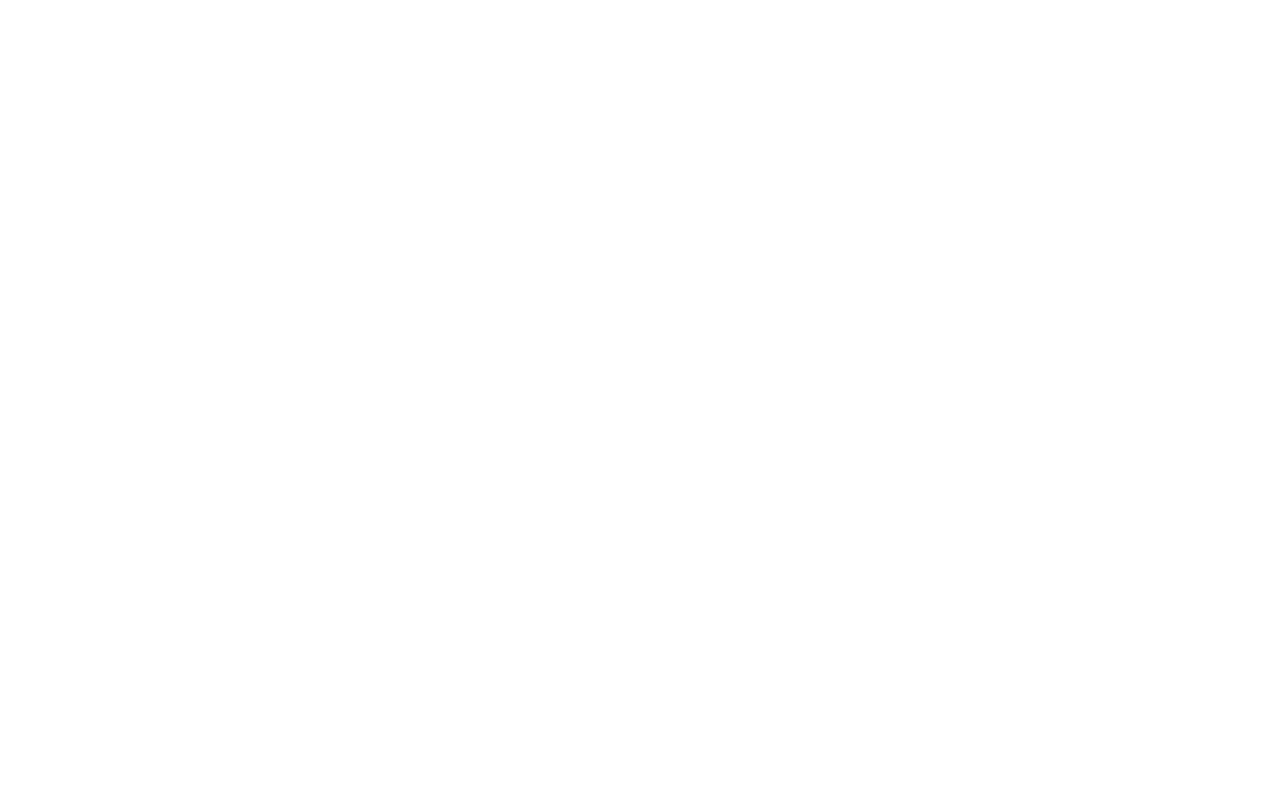
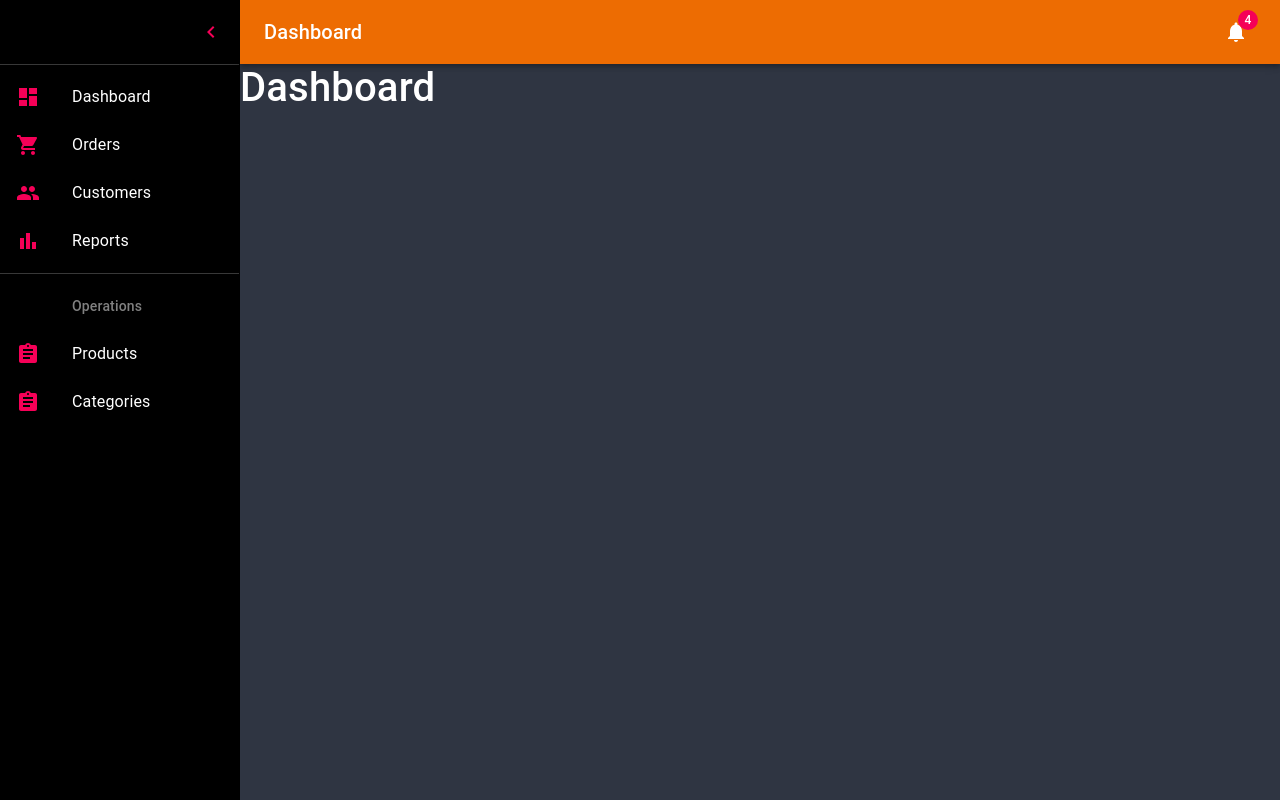
Before and after one commit to Emart-Ecommerce-Sem4/E-Mart-Frontend, a React (Create React App) app: page /admin/1 in a window 1280 px wide. Before the commit this address had no page. Built offline with nearby package versions, Linux system fonts and the light colour scheme.

Commit message:
Admin dashboard added succesfully

```diff
--- a/src/App.jsx
+++ b/src/App.jsx
@@ -10,6 +10,7 @@
 import EditUser from './pages/EditUser';
 import Dashboard from './pages/dashboard';
 import theme from './utils/theme';
+import AdminDashboard from './pages/admin-dashboard';
 
 function App() {
   const userAuth = useSelector((state) => state.user.auth);
@@ -28,6 +29,7 @@
           element={userAuth ? <Dashboard /> : <Navigate to="/" />}
           exact
         />
+        <Route path="/admin/:page" element={<AdminDashboard />} exact />
       </Routes>
     </ThemeProvider>
   );
--- a/src/constants/index.js
+++ b/src/constants/index.js
@@ -1,3 +1,12 @@
 export const HOST_URL = 'https://dbmsbackend.azurewebsites.net/api';
 export const TOKEN_KEY = 'ECOMMERCE_TOKEN';
 export const USER_DETAILS = 'USER_DETAILS';
+
+export const ADMIN_SECTIONS = {
+  DASHBOARD: 'dashboard',
+  ORDERS: 'orders',
+  CUSTOMERS: 'customers',
+  REPORTS: 'reports',
+  PRODUCTS: 'products',
+  CATEGORIES: 'categories',
+};
--- /dev/null
+++ b/src/pages/admin-dashboard/index.jsx
@@ -0,0 +1,179 @@
+import * as React from 'react';
+import { styled } from '@mui/material/styles';
+import { useLocation } from 'react-router-dom';
+import CssBaseline from '@mui/material/CssBaseline';
+import MuiDrawer from '@mui/material/Drawer';
+import Box from '@mui/material/Box';
+import MuiAppBar from '@mui/material/AppBar';
+import Toolbar from '@mui/material/Toolbar';
+import List from '@mui/material/List';
+import Typography from '@mui/material/Typography';
+import Divider from '@mui/material/Divider';
+import IconButton from '@mui/material/IconButton';
+import Badge from '@mui/material/Badge';
+import MenuIcon from '@mui/icons-material/Menu';
+import ChevronLeftIcon from '@mui/icons-material/ChevronLeft';
+import NotificationsIcon from '@mui/icons-material/Notifications';
+import MainListItems from './mainListItems';
+import { ADMIN_SECTIONS } from '../../constants';
+import Dashboard from '../dashboard';
+import AdminOrders from './sections/orders';
+import AdminCustomers from './sections/customers';
+import AdminReports from './sections/reports';
+import AdminProducts from './sections/products';
+import AdminCategories from './sections/categories';
+
+const drawerWidth = 240;
+
+const AppBar = styled(MuiAppBar, {
+  shouldForwardProp: (prop) => prop !== 'open',
+})(({ theme, open }) => ({
+  zIndex: theme.zIndex.drawer + 1,
+  transition: theme.transitions.create(['width', 'margin'], {
+    easing: theme.transitions.easing.sharp,
+    duration: theme.transitions.duration.leavingScreen,
+  }),
+  ...(open && {
+    marginLeft: drawerWidth,
+    width: `calc(100% - ${drawerWidth}px)`,
+    transition: theme.transitions.create(['width', 'margin'], {
+      easing: theme.transitions.easing.sharp,
+      duration: theme.transitions.duration.enteringScreen,
+    }),
+  }),
+}));
+
+const Drawer = styled(MuiDrawer, {
+  shouldForwardProp: (prop) => prop !== 'open',
+})(({ theme, open }) => ({
+  '& .MuiDrawer-paper': {
+    position: 'relative',
+    whiteSpace: 'nowrap',
+    width: drawerWidth,
+    transition: theme.transitions.create('width', {
+      easing: theme.transitions.easing.sharp,
+      duration: theme.transitions.duration.enteringScreen,
+    }),
+    boxSizing: 'border-box',
+    ...(!open && {
+      overflowX: 'hidden',
+      transition: theme.transitions.create('width', {
+        easing: theme.transitions.easing.sharp,
+        duration: theme.transitions.duration.leavingScreen,
+      }),
+      width: theme.spacing(7),
+      [theme.breakpoints.up('sm')]: {
+        width: theme.spacing(9),
+      },
+    }),
+  },
+}));
+
+export default function AdminDashboard() {
+  const [open, setOpen] = React.useState(true);
+  const [openPane, setOpenPane] = React.useState(<Dashboard />);
+  const location = useLocation();
+
+  React.useEffect(() => {
+    const params = location.pathname.split('/');
+
+    if (params.length === 3) {
+      const subComponent = params[2];
+      switch (subComponent) {
+        case ADMIN_SECTIONS.DASHBOARD:
+          setOpenPane(<Dashboard />);
+          break;
+        case ADMIN_SECTIONS.ORDERS:
+          setOpenPane(<AdminOrders />);
+          break;
+        case ADMIN_SECTIONS.CUSTOMERS:
+          setOpenPane(<AdminCustomers />);
+          break;
+        case ADMIN_SECTIONS.REPORTS:
+          setOpenPane(<AdminReports />);
+          break;
+        case ADMIN_SECTIONS.PRODUCTS:
+          setOpenPane(<AdminProducts />);
+          break;
+        case ADMIN_SECTIONS.CATEGORIES:
+          setOpenPane(<AdminCategories />);
+          break;
+        default:
+          break;
+      }
+    }
+  }, [location]);
+
+  const toggleDrawer = () => {
+    setOpen(!open);
+  };
+
+  return (
+    <Box sx={{ display: 'flex' }}>
+      <CssBaseline />
+      <AppBar position="absolute" open={open}>
+        <Toolbar
+          sx={{
+            pr: '24px', // keep right padding when drawer closed
+          }}
+        >
+          <IconButton
+            edge="start"
+            color="inherit"
+            aria-label="open drawer"
+            onClick={toggleDrawer}
+            sx={{
+              marginRight: '36px',
+              ...(open && { display: 'none' }),
+            }}
+          >
+            <MenuIcon color="inherit" />
+          </IconButton>
+          <Typography
+            component="h1"
+            variant="h6"
+            color="inherit"
+            noWrap
+            sx={{ flexGrow: 1 }}
+          >
+            Dashboard
+          </Typography>
+          <IconButton color="inherit">
+            <Badge badgeContent={4} color="secondary">
+              <NotificationsIcon />
+            </Badge>
+          </IconButton>
+        </Toolbar>
+      </AppBar>
+      <Drawer variant="permanent" open={open}>
+        <Toolbar
+          sx={{
+            display: 'flex',
+            alignItems: 'center',
+            justifyContent: 'flex-end',
+            px: [1],
+          }}
+        >
+          <IconButton onClick={toggleDrawer}>
+            <ChevronLeftIcon color="secondary" />
+          </IconButton>
+        </Toolbar>
+        <Divider />
+        <List component="nav">
+          <MainListItems />
+        </List>
+      </Drawer>
+      <Box
+        component="main"
+        sx={{
+          flexGrow: 1,
+          height: '100vh',
+          overflow: 'auto',
+        }}
+      >
+        <Toolbar />
+        {openPane}
+      </Box>
+    </Box>
+  );
+}
--- /dev/null
+++ b/src/pages/admin-dashboard/mainListItems.jsx
@@ -0,0 +1,65 @@
+import React from 'react';
+import ListItemButton from '@mui/material/ListItemButton';
+import ListItemIcon from '@mui/material/ListItemIcon';
+import ListItemText from '@mui/material/ListItemText';
+import ListSubheader from '@mui/material/ListSubheader';
+import DashboardIcon from '@mui/icons-material/Dashboard';
+import ShoppingCartIcon from '@mui/icons-material/ShoppingCart';
+import PeopleIcon from '@mui/icons-material/People';
+import BarChartIcon from '@mui/icons-material/BarChart';
+import AssignmentIcon from '@mui/icons-material/Assignment';
+import Divider from '@mui/material/Divider';
+import { useNavigate } from 'react-router-dom';
+import { ADMIN_SECTIONS } from '../../constants';
+
+export default function MainListItems() {
+  const navigate = useNavigate();
+
+  function routeToPage(page) {
+    navigate(`/admin/${page}`);
+  }
+  return (
+    <React.Fragment>
+      <ListItemButton onClick={() => routeToPage(ADMIN_SECTIONS.DASHBOARD)}>
+        <ListItemIcon>
+          <DashboardIcon color="secondary" />
+        </ListItemIcon>
+        <ListItemText primary="Dashboard" />
+      </ListItemButton>
+      <ListItemButton onClick={() => routeToPage(ADMIN_SECTIONS.ORDERS)}>
+        <ListItemIcon>
+          <ShoppingCartIcon color="secondary" />
+        </ListItemIcon>
+        <ListItemText primary="Orders" />
+      </ListItemButton>
+      <ListItemButton onClick={() => routeToPage(ADMIN_SECTIONS.CUSTOMERS)}>
+        <ListItemIcon>
+          <PeopleIcon color="secondary" />
+        </ListItemIcon>
+        <ListItemText primary="Customers" />
+      </ListItemButton>
+      <ListItemButton onClick={() => routeToPage(ADMIN_SECTIONS.REPORTS)}>
+        <ListItemIcon>
+          <BarChartIcon color="secondary" />
+        </ListItemIcon>
+        <ListItemText primary="Reports" />
+      </ListItemButton>
+      <Divider sx={{ my: 1 }} />
+      <ListSubheader component="div" inset>
+        Operations
+      </ListSubheader>
+      <ListItemButton onClick={() => routeToPage(ADMIN_SECTIONS.PRODUCTS)}>
+        <ListItemIcon>
+          <AssignmentIcon color="secondary" />
+        </ListItemIcon>
+        <ListItemText primary="Products" />
+      </ListItemButton>
+      <ListItemButton onClick={() => routeToPage(ADMIN_SECTIONS.CATEGORIES)}>
+        <ListItemIcon>
+          <AssignmentIcon color="secondary" />
+        </ListItemIcon>
+        <ListItemText primary="Categories" />
+      </ListItemButton>
+    </React.Fragment>
+  );
+}
--- /dev/null
+++ b/src/pages/admin-dashboard/sections/categories.jsx
@@ -0,0 +1,9 @@
+import React from 'react';
+
+export default function AdminCategories(props) {
+  return (
+    <div>
+      <h1>Admin Categories</h1>
+    </div>
+  );
+}
--- /dev/null
+++ b/src/pages/admin-dashboard/sections/customers.jsx
@@ -0,0 +1,9 @@
+import React from 'react';
+
+export default function AdminCustomers(props) {
+  return (
+    <div>
+      <h1>Admin Customers</h1>
+    </div>
+  );
+}
--- /dev/null
+++ b/src/pages/admin-dashboard/sections/dashboard.jsx
@@ -0,0 +1,9 @@
+import React from 'react';
+
+export default function Dashboard(props) {
+  return (
+    <div>
+      <h1>Admin Dashboard</h1>
+    </div>
+  );
+}
--- /dev/null
+++ b/src/pages/admin-dashboard/sections/orders.jsx
@@ -0,0 +1,11 @@
+import { CssBaseline } from '@mui/material';
+import React from 'react';
+
+export default function AdminOrders(props) {
+  return (
+    <div>
+      <CssBaseline />
+      <h1>Admin Orders</h1>
+    </div>
+  );
+}
--- /dev/null
+++ b/src/pages/admin-dashboard/sections/products.jsx
@@ -0,0 +1,9 @@
+import React from 'react';
+
+export default function AdminProducts(props) {
+  return (
+    <div>
+      <h1>Admin Products</h1>
+    </div>
+  );
+}
--- /dev/null
+++ b/src/pages/admin-dashboard/sections/reports.jsx
@@ -0,0 +1,9 @@
+import React from 'react';
+
+export default function AdminReports(props) {
+  return (
+    <div>
+      <h1>Admin Reports</h1>
+    </div>
+  );
+}
```
